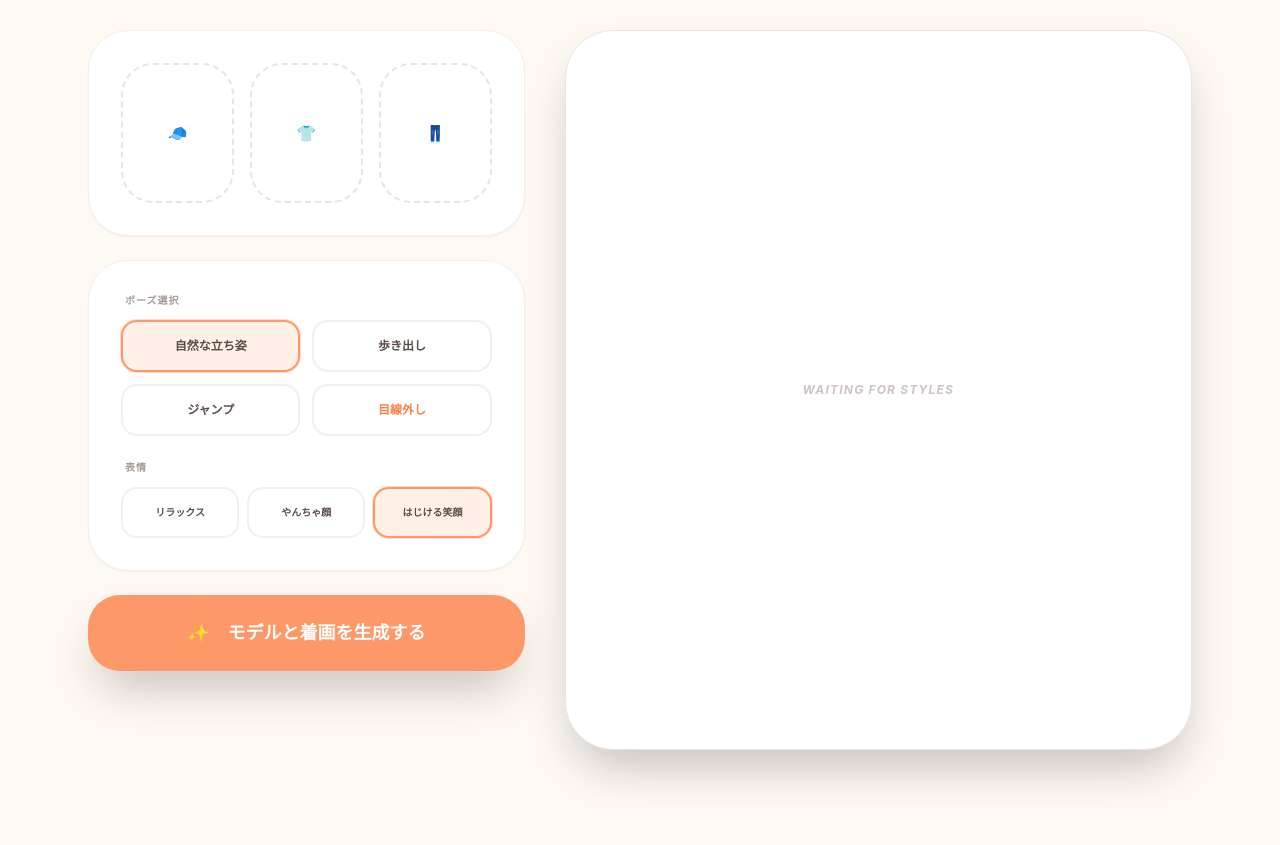
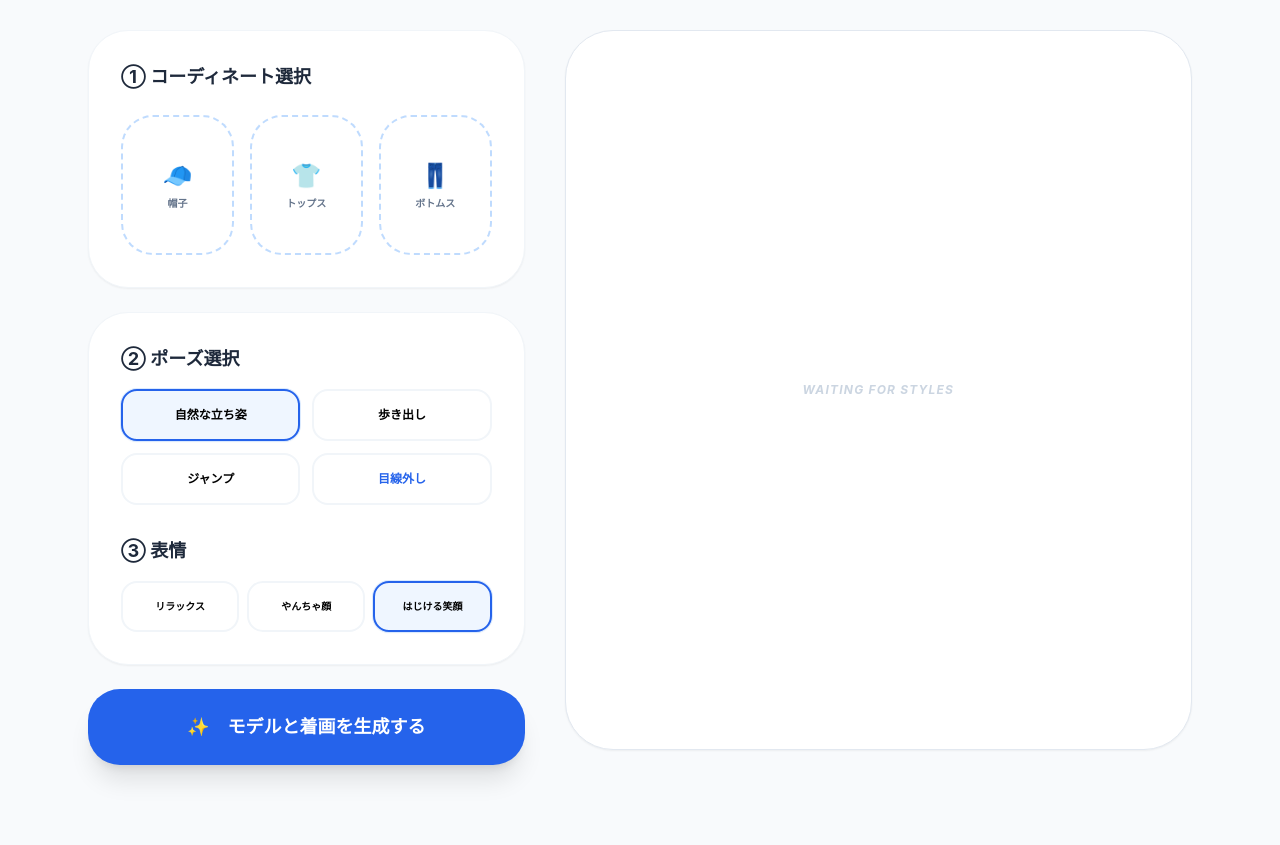
Before and after one commit to red24649/tryon_boy, a website: page public/index.html in a window 1280 px wide. Shown: the part 106-951 px from the top of the page. Drawn offline with nearby package versions, Linux system fonts and the light colour scheme.

Commit message:
Update index.html

```diff
--- a/public/index.html
+++ b/public/index.html
@@ -8,45 +8,68 @@
   <style type="text/tailwindcss">
     body { font-family: 'Inter', -apple-system, sans-serif; }
     .drop-zone {
-      @apply border-2 border-dashed border-[#EBE3DE] rounded-[2rem] p-4 text-center hover:bg-[#FFF0E8] hover:border-[#FF9868] transition-all cursor-pointer bg-white relative overflow-hidden min-h-[140px] flex flex-col items-center justify-center;
+      @apply border-2 border-dashed border-blue-200 rounded-[2rem] p-4 text-center hover:bg-blue-50 hover:border-blue-400 transition-all cursor-pointer bg-white relative overflow-hidden min-h-[140px] flex flex-col items-center justify-center;
     }
     .preview-img { @apply absolute inset-0 w-full h-full object-contain p-2 bg-white; pointer-events: none; }
-    .select-card { @apply border-2 border-[#F4EFEA] rounded-2xl p-4 cursor-pointer transition-all hover:bg-[#FAF6F3]; }
-    input[type="radio"]:checked + .select-card { @apply border-[#FF9868] bg-[#FFF0E8] shadow-sm ring-1 ring-[#FFDBCB]; }
-    .step-dot { @apply w-3 h-3 rounded-full bg-[#EBE3DE] transition-all duration-500; }
-    .step-dot.active { @apply bg-[#FF9868] scale-150 shadow-lg; }
+    .select-card { @apply border-2 border-slate-100 rounded-2xl p-4 cursor-pointer transition-all hover:bg-slate-50; }
+    input[type="radio"]:checked + .select-card { @apply border-blue-600 bg-blue-50 shadow-sm ring-1 ring-blue-100; }
+    .step-dot { @apply w-3 h-3 rounded-full bg-slate-200 transition-all duration-500; }
+    .step-dot.active { @apply bg-blue-600 scale-150 shadow-lg; }
   </style>
 </head>
-<body class="bg-[#FFF9F4] min-h-screen pb-20 text-[#5A4D4A]">
+<body class="bg-slate-50 min-h-screen pb-20">
   <div class="max-w-6xl mx-auto px-6">
     <header class="py-12 flex justify-between items-end">
       <div>
-        <h1 class="text-4xl font-black text-[#5A4D4A] tracking-tighter">&#x1f466; 男児着画メーカー（プロトタイプ版） </h1>
+        <h1 class="text-4xl font-black text-slate-900 tracking-tighter">&#x1f466; 男児着画メーカー（プロトタイプ版） </h1>
       </div>
     </header>
 
     <div class="grid grid-cols-1 lg:grid-cols-12 gap-10">
       <div class="lg:col-span-5 space-y-6">
-        <section class="bg-white p-8 rounded-[2.5rem] shadow-sm border border-[#F4EFEA]">
+
+        <section class="bg-white p-8 rounded-[2.5rem] shadow-sm border border-slate-100">
+          <h2 class="text-lg font-bold text-slate-800 mb-6">
+            ① コーディネート選択
+          </h2>
           <div class="grid grid-cols-3 gap-4">
-            <div id="dropZoneHat" class="drop-zone">🧢<input type="file" id="hatInput" class="hidden" accept="image/*"><img id="previewHat" class="preview-img hidden"></div>
-            <div id="dropZoneTop" class="drop-zone">👕<input type="file" id="topInput" class="hidden" accept="image/*"><img id="previewTop" class="preview-img hidden"></div>
-            <div id="dropZoneBottom" class="drop-zone">👖<input type="file" id="bottomInput" class="hidden" accept="image/*"><img id="previewBottom" class="preview-img hidden"></div>
+            <div id="dropZoneHat" class="drop-zone">
+              <span class="text-2xl mb-1">🧢</span>
+              <span class="text-[10px] font-bold text-slate-500">帽子</span>
+              <input type="file" id="hatInput" class="hidden" accept="image/*">
+              <img id="previewHat" class="preview-img hidden">
+            </div>
+            <div id="dropZoneTop" class="drop-zone">
+              <span class="text-2xl mb-1">👕</span>
+              <span class="text-[10px] font-bold text-slate-500">トップス</span>
+              <input type="file" id="topInput" class="hidden" accept="image/*">
+              <img id="previewTop" class="preview-img hidden">
+            </div>
+            <div id="dropZoneBottom" class="drop-zone">
+              <span class="text-2xl mb-1">👖</span>
+              <span class="text-[10px] font-bold text-slate-500">ボトムス</span>
+              <input type="file" id="bottomInput" class="hidden" accept="image/*">
+              <img id="previewBottom" class="preview-img hidden">
+            </div>
           </div>
         </section>
 
-        <section class="bg-white p-8 rounded-[2.5rem] shadow-sm border border-[#F4EFEA] space-y-6">
+        <section class="bg-white p-8 rounded-[2.5rem] shadow-sm border border-slate-100 space-y-8">
           <div>
-            <p class="text-[10px] font-bold text-[#A89C9A] uppercase tracking-widest mb-3 ml-1">ポーズ選択</p>
+            <h2 class="text-lg font-bold text-slate-800 mb-4">
+              ② ポーズ選択
+            </h2>
             <div class="grid grid-cols-2 gap-3">
               <label><input type="radio" name="pose" value="natural_lean" class="hidden" checked><div class="select-card text-center text-xs font-bold">自然な立ち姿</div></label>
               <label><input type="radio" name="pose" value="walking_snapshot" class="hidden"><div class="select-card text-center text-xs font-bold">歩き出し</div></label>
               <label><input type="radio" name="pose" value="energetic_jump" class="hidden"><div class="select-card text-center text-xs font-bold">ジャンプ</div></label>
-              <label><input type="radio" name="pose" value="looking_away" class="hidden"><div class="select-card text-center text-xs font-bold text-[#FF814A]">目線外し</div></label>
+              <label><input type="radio" name="pose" value="looking_away" class="hidden"><div class="select-card text-center text-xs font-bold text-blue-600">目線外し</div></label>
             </div>
           </div>
           <div>
-            <p class="text-[10px] font-bold text-[#A89C9A] uppercase tracking-widest mb-3 ml-1">表情</p>
+            <h2 class="text-lg font-bold text-slate-800 mb-4">
+              ③ 表情
+            </h2>
             <div class="grid grid-cols-3 gap-2">
               <label><input type="radio" name="expression" value="calm_relaxed" class="hidden"><div class="select-card text-center py-2 text-[10px] font-bold">リラックス</div></label>
               <label><input type="radio" name="expression" value="mischievous" class="hidden"><div class="select-card text-center py-2 text-[10px] font-bold">やんちゃ顔</div></label>
@@ -55,21 +78,21 @@
           </div>
         </section>
 
-        <button id="generateBtn" class="w-full bg-[#FF9868] text-white py-6 rounded-[2rem] font-black text-lg hover:bg-[#E8865A] transition-all shadow-2xl active:scale-95 disabled:opacity-50">
+        <button id="generateBtn" class="w-full bg-blue-600 text-white py-6 rounded-[2rem] font-black text-lg hover:bg-blue-700 transition-all shadow-xl active:scale-95 disabled:opacity-50">
           &#x2728;　モデルと着画を生成する
         </button>
       </div>
 
       <div class="lg:col-span-7">
-        <div id="resultCard" class="bg-white p-3 rounded-[3rem] shadow-2xl border border-[#EBE3DE] flex flex-col items-center justify-center min-h-[720px] relative overflow-hidden">
+        <div id="resultCard" class="bg-white p-3 rounded-[3rem] shadow-sm border border-slate-200 flex flex-col items-center justify-center min-h-[720px] relative overflow-hidden">
           <div id="loading" class="hidden text-center z-10 px-10">
-            <div class="inline-block animate-spin rounded-full h-12 w-12 border-4 border-[#FF9868] border-t-transparent mb-8"></div>
-            <p id="statusLabel" class="font-black text-[#5A4D4A] text-2xl tracking-tighter">AI RENDERING...</p>
+            <div class="inline-block animate-spin rounded-full h-12 w-12 border-4 border-blue-600 border-t-transparent mb-8"></div>
+            <p id="statusLabel" class="font-black text-slate-900 text-2xl tracking-tighter">AI RENDERING...</p>
             <div class="flex justify-center gap-4 mt-8"><div id="dot0" class="step-dot"></div><div id="dot1" class="step-dot"></div><div id="dot2" class="step-dot"></div><div id="dot3" class="step-dot"></div></div>
           </div>
           <img id="resultImg" class="hidden w-full h-auto rounded-[2.5rem]">
-          <div id="placeholder" class="text-[#CFC4C2] font-bold uppercase tracking-widest text-xs italic">Waiting for styles</div>
-          <button id="downloadBtn" class="hidden absolute bottom-10 right-10 bg-white shadow-2xl p-6 rounded-full border border-[#F4EFEA] text-[#5A4D4A]">💾</button>
+          <div id="placeholder" class="text-slate-300 font-bold uppercase tracking-widest text-xs italic">Waiting for styles</div>
+          <button id="downloadBtn" class="hidden absolute bottom-10 right-10 bg-white shadow-lg p-6 rounded-full border border-slate-100 text-slate-900">💾</button>
         </div>
       </div>
     </div>
@@ -157,7 +180,7 @@
     document.getElementById('downloadBtn').onclick = () => {
       const a = document.createElement('a');
       a.href = document.getElementById('resultImg').src;
-      a.download = `fokids-v16-${Date.now()}.jpg`;
+      a.download = `fokids-v17-${Date.now()}.jpg`;
       a.click();
     };
   </script>
```
